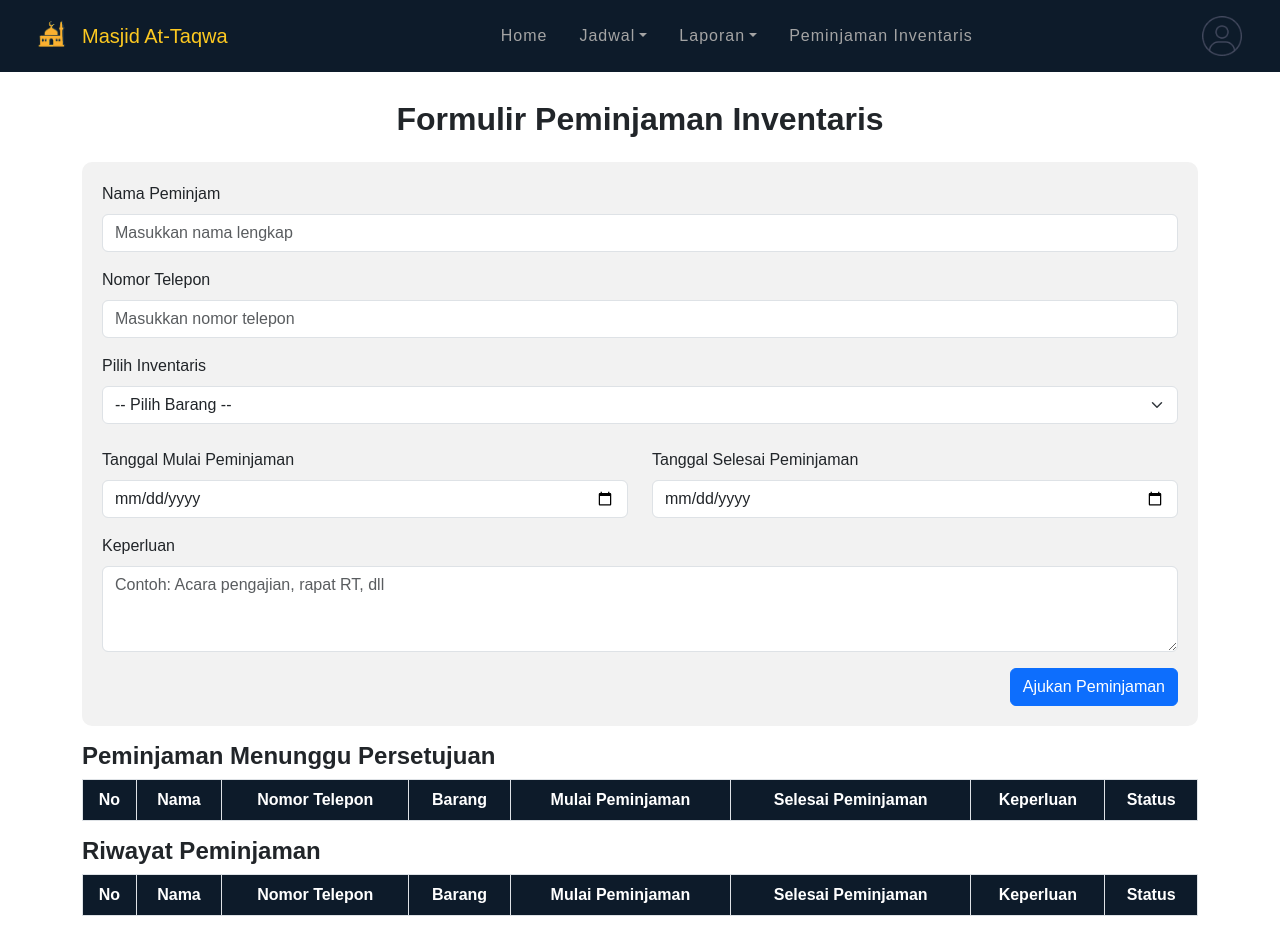
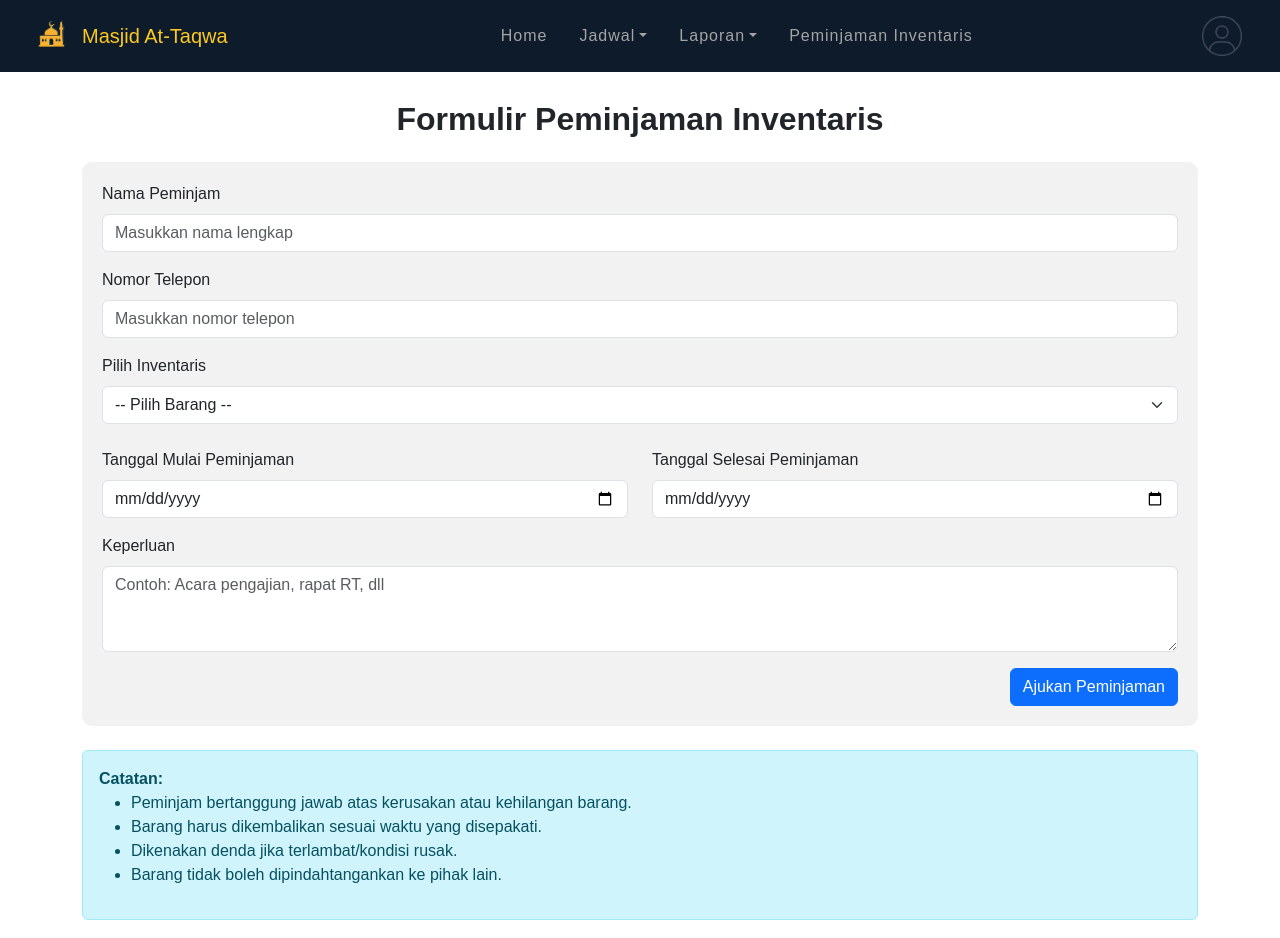
Before and after one commit to Derigs17/frontendskripsi, a React (Vite) app: page /peminjaman-inventaris in a window 1280 px wide. Shown: the top 938 px of the page. Built offline with nearby package versions, Linux system fonts and the light colour scheme.

Commit message:
Menambahkan fitur peringatan peminjaman dan menampilkan riwayat peminjaman

```diff
--- a/src/pages/user/PeminjamanInventaris.jsx
+++ b/src/pages/user/PeminjamanInventaris.jsx
@@ -237,7 +237,16 @@ const PeminjamanInventaris = () => {
             <Button variant="primary" type="submit">Ajukan Peminjaman</Button>
           </div>
         </Form>
-
+{/* Catatan/Peringatan */}
+        <Alert variant="info" className="mt-4">
+          <strong>Catatan:</strong>
+          <ul>
+            <li>Peminjam bertanggung jawab atas kerusakan atau kehilangan barang.</li>
+            <li>Barang harus dikembalikan sesuai waktu yang disepakati.</li>
+            <li>Dikenakan denda jika terlambat/kondisi rusak.</li>
+            <li>Barang tidak boleh dipindahtangankan ke pihak lain.</li>
+          </ul>
+        </Alert>
         <h4 className='mt-3'>Peminjaman Menunggu Persetujuan</h4>
         <Table striped bordered hover responsive style={{ textAlign: 'center' }}>
           <thead>
@@ -266,6 +275,7 @@ const PeminjamanInventaris = () => {
               </tr>
             ))}
           </tbody>
+
         </Table>
         <h4>Riwayat Peminjaman</h4>
         <Table striped bordered hover responsive style={{ textAlign: 'center' }}>
```
